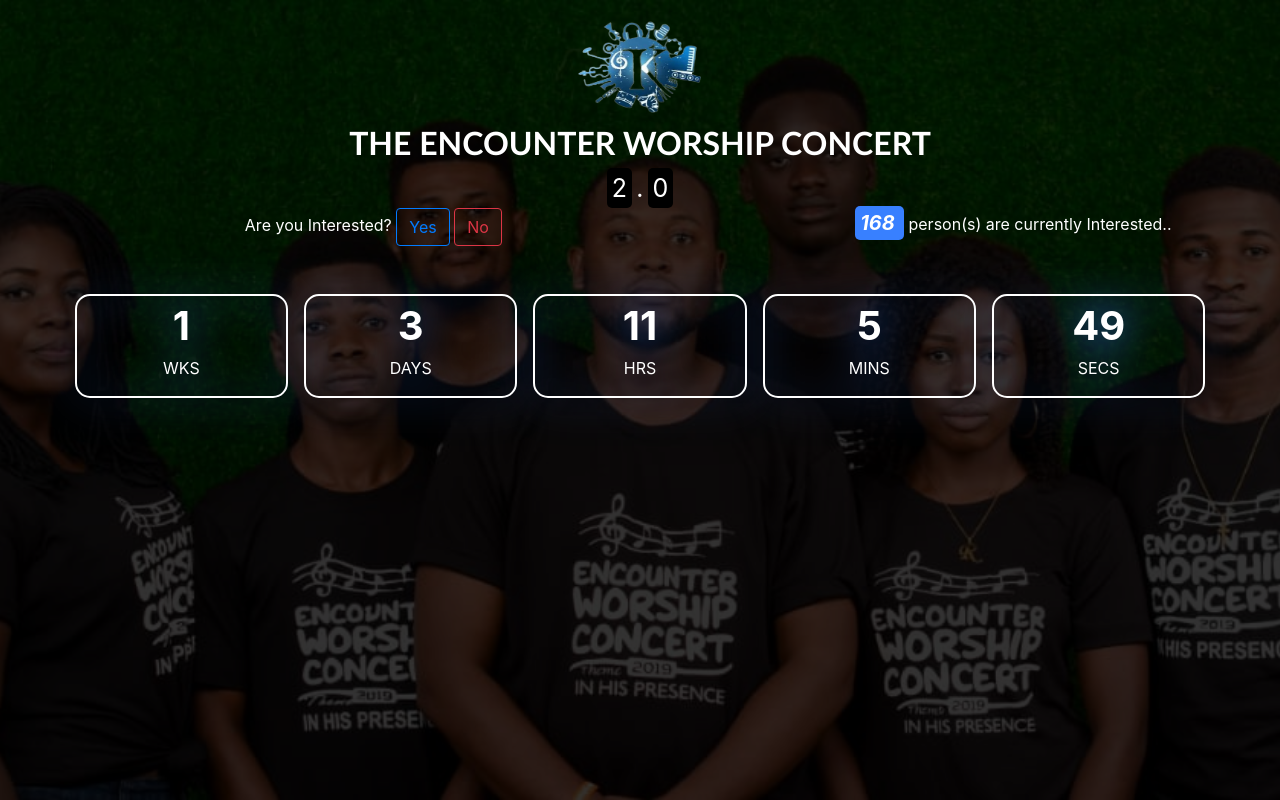
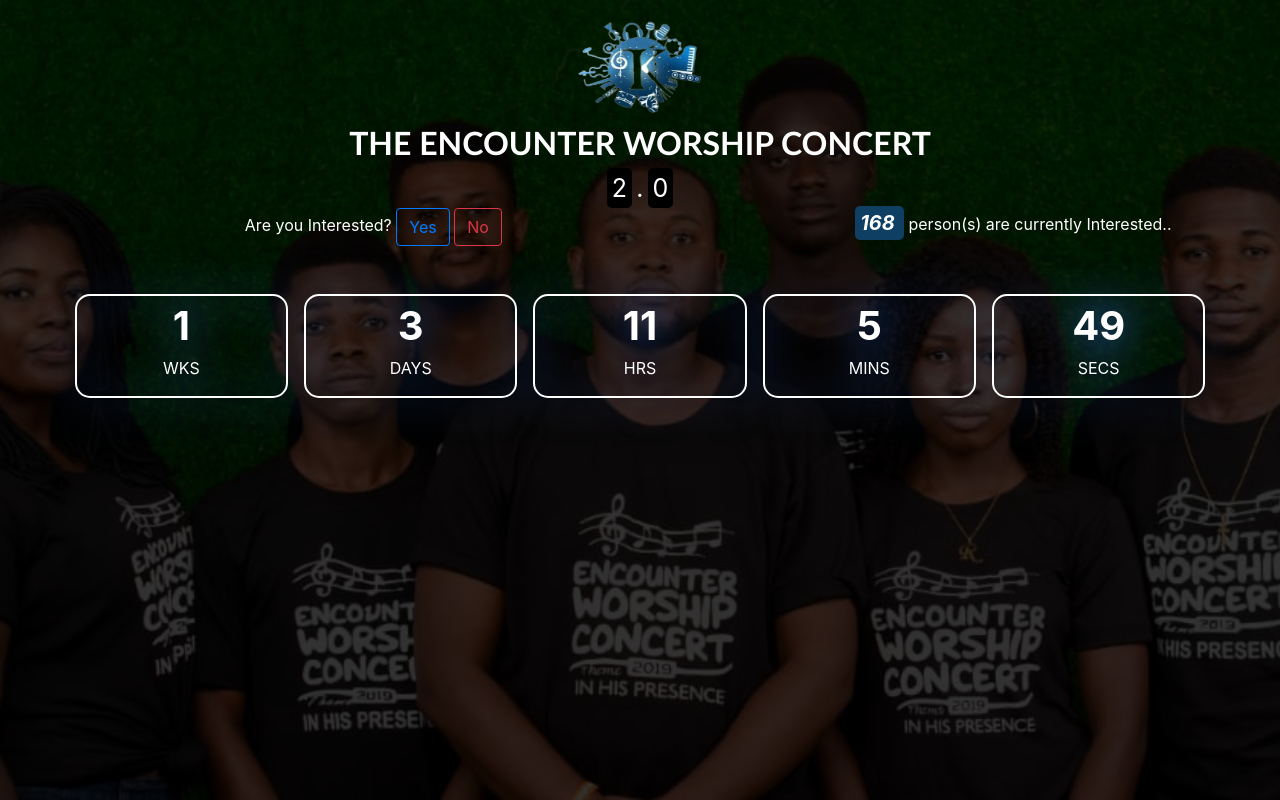
Before and after one commit to Ishoshot/encounter, a plain HTML site: page index.html in a window 1280 px wide. Drawn offline with nearby package versions, Linux system fonts and the light colour scheme.

Commit message:
Meta Change

```diff
--- a/style.css
+++ b/style.css
@@ -84,6 +84,6 @@ body{
   text-align: center;
   border-radius: 5px;
   padding: 5px;
-  background-color: #3880ff;
+  background-color: #0f3f62;
   color: #fff;
 }
```
